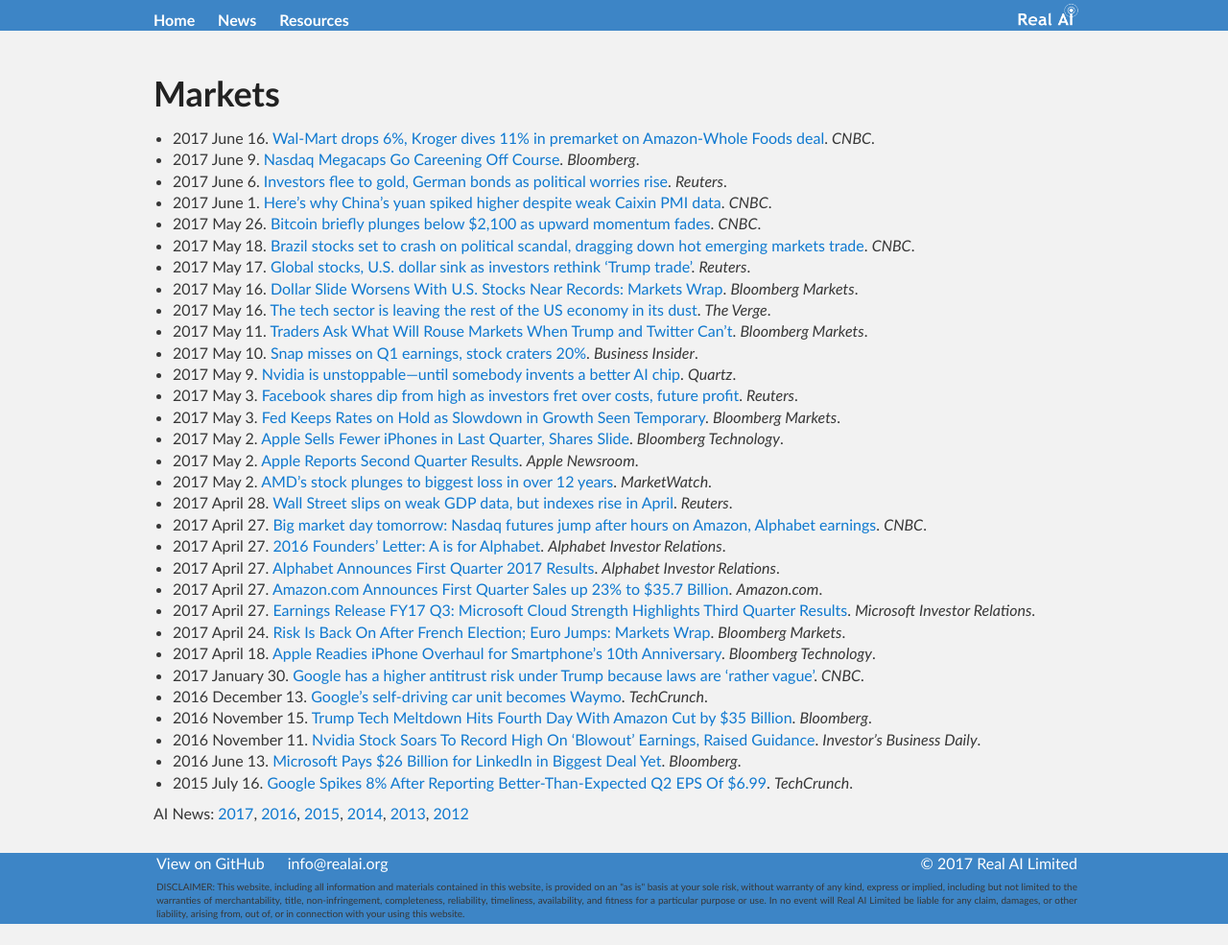
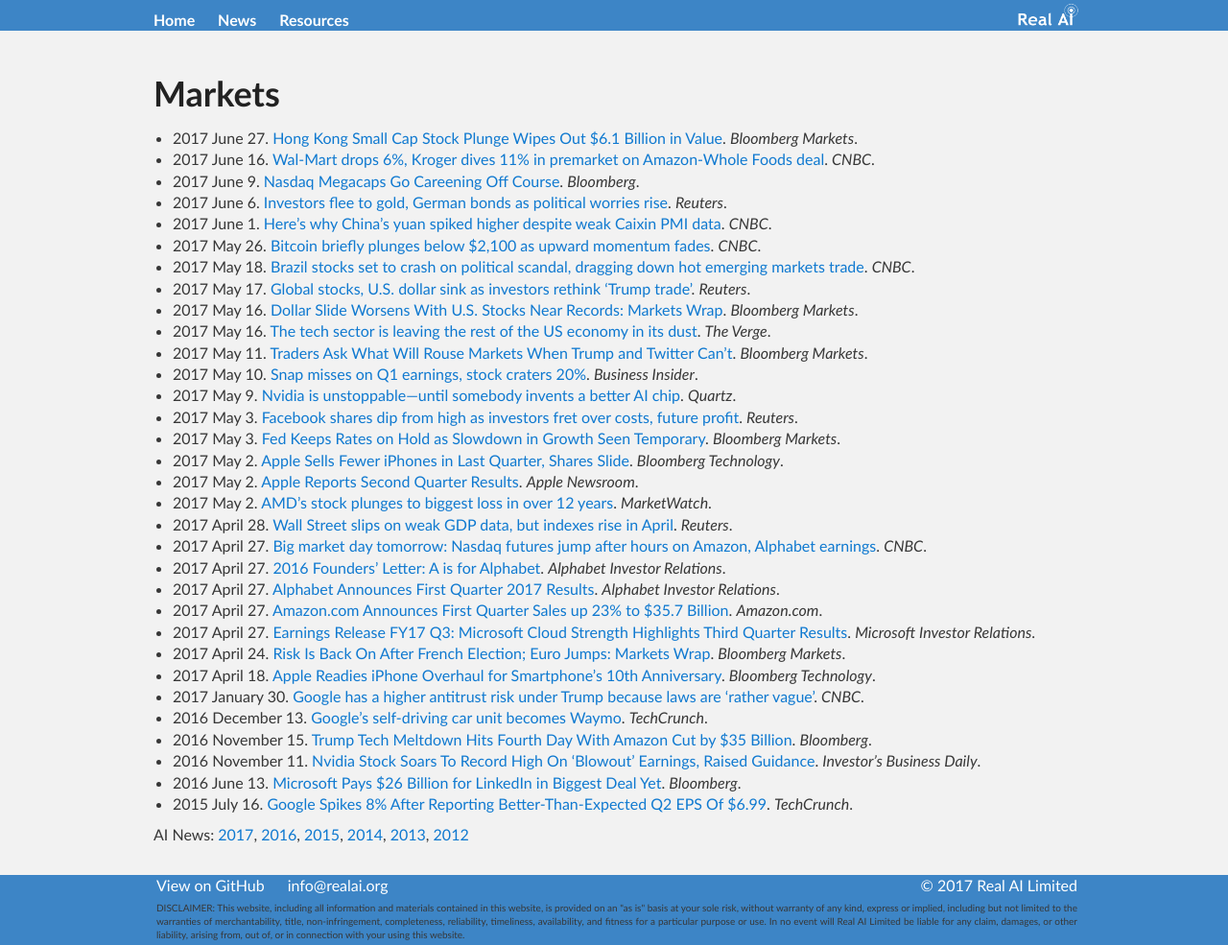
Before and after one commit to Tonywuhk/realai.org, a Jekyll site: the page built from news/markets.md, in a window 1280 px wide. Shown: the whole page at 96% size. Built offline with Jekyll 4.4.1, drawn with Linux system fonts in a browser that asks for light colours; our own code applies the rules of GitHub Pages for plain Markdown files; comment, search, counter and statistics services are not loaded; the repository's description, which GitHub fills in, is left out; before the commit the page ends 963 px from its top, so only the background shows below that.

Commit message:
Update markets.md

```diff
--- a/news/markets.md
+++ b/news/markets.md
@@ -3,6 +3,7 @@
 ---
 # Markets
 
+* 2017 June 27. [Hong Kong Small Cap Stock Plunge Wipes Out $6.1 Billion in Value](https://www.bloomberg.com/news/articles/2017-06-27/hong-kong-small-cap-collapse-wipes-out-5-1-billion-this-morning). *Bloomberg Markets*.
 * 2017 June 16. [Wal-Mart drops 6%, Kroger dives 11% in premarket on Amazon-Whole Foods deal](http://www.cnbc.com/2017/06/16/wal-mart-drops-4-percent-kroger-dives-12-percent-in-premarket-on-amazon-whole-foods-deal.html). *CNBC*.
 * 2017 June 9. [Nasdaq Megacaps Go Careening Off Course](https://www.bloomberg.com/news/articles/2017-06-09/megacap-tech-stumbling-to-worst-day-verus-dow-in-seven-months). *Bloomberg*.
 * 2017 June 6. [Investors flee to gold, German bonds as political worries rise](https://www.reuters.com/article/us-global-markets-idUSKBN18X02T). *Reuters*.
```
